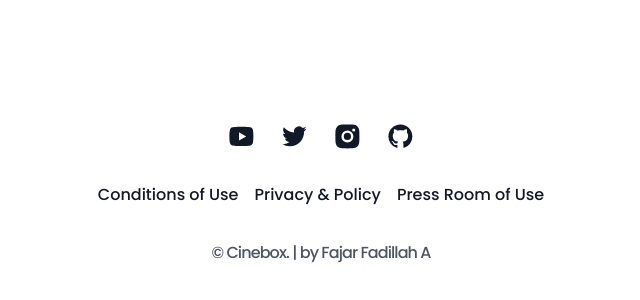
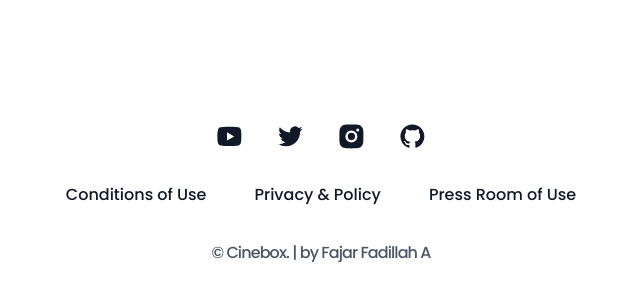
Before and after one commit to fajarfadillahh/cinebox-movie-search-website, a React (Vite) app: page / in a window 1280 px wide. Shown: the part 1512-1812 px from the top of the page, without its empty margins (319-959 px from the left). Built offline with nearby package versions, Linux system fonts and the light colour scheme.

Commit message:
modified: responsive Footer components

```diff
--- a/src/components/Footer.jsx
+++ b/src/components/Footer.jsx
@@ -11,7 +11,7 @@
   return (
     <footer className="relative pt-24 pb-8">
       <div className="container grid justify-items-center gap-8">
-        <div className="flex items-center gap-6">
+        <div className="flex items-center gap-6 md:gap-8">
           {[
             [<RiYoutubeFill />, "/"],
             [<RiTwitterFill />, "/"],
@@ -30,7 +30,7 @@
           })}
         </div>
 
-        <div className="flex flex-wrap items-center justify-center gap-4">
+        <div className="flex flex-wrap items-center justify-center gap-4 md:gap-12">
           {[
             ["Conditions of Use", "/"],
             ["Privacy & Policy", "/"],
```
